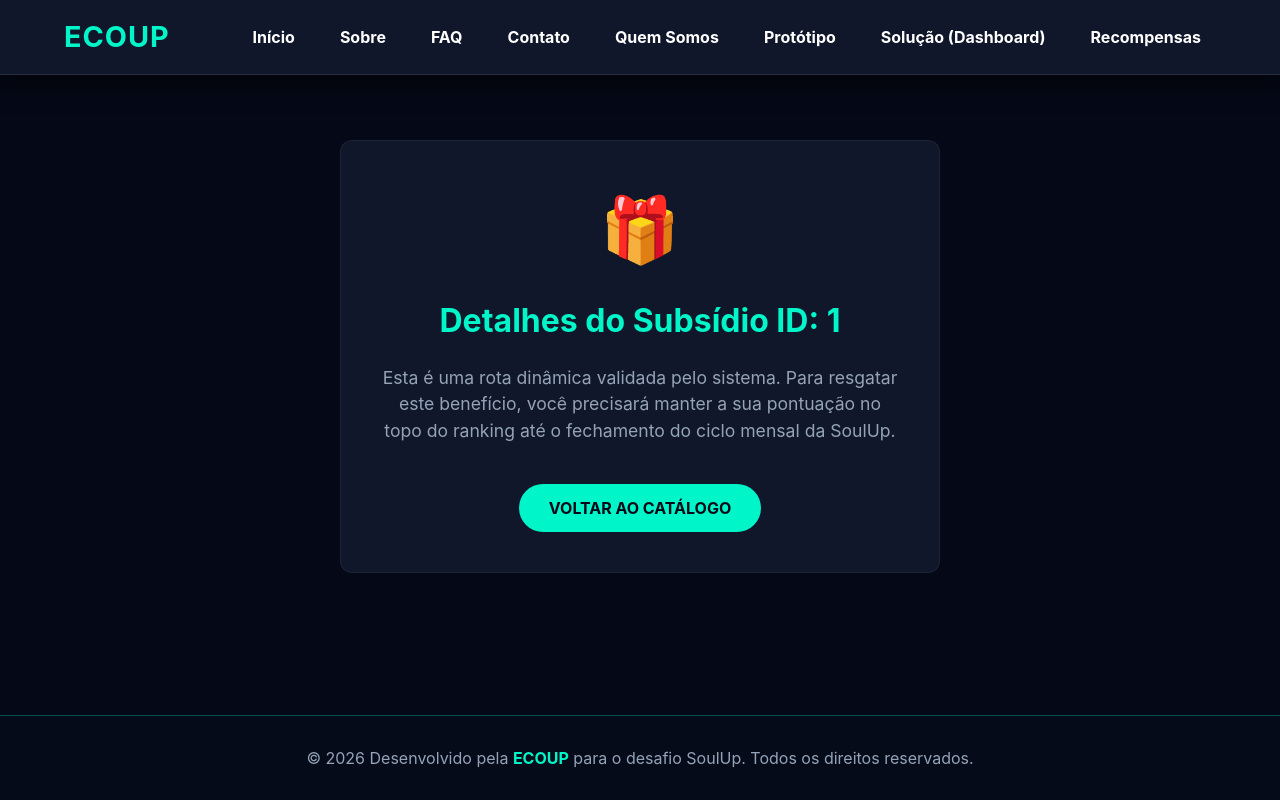
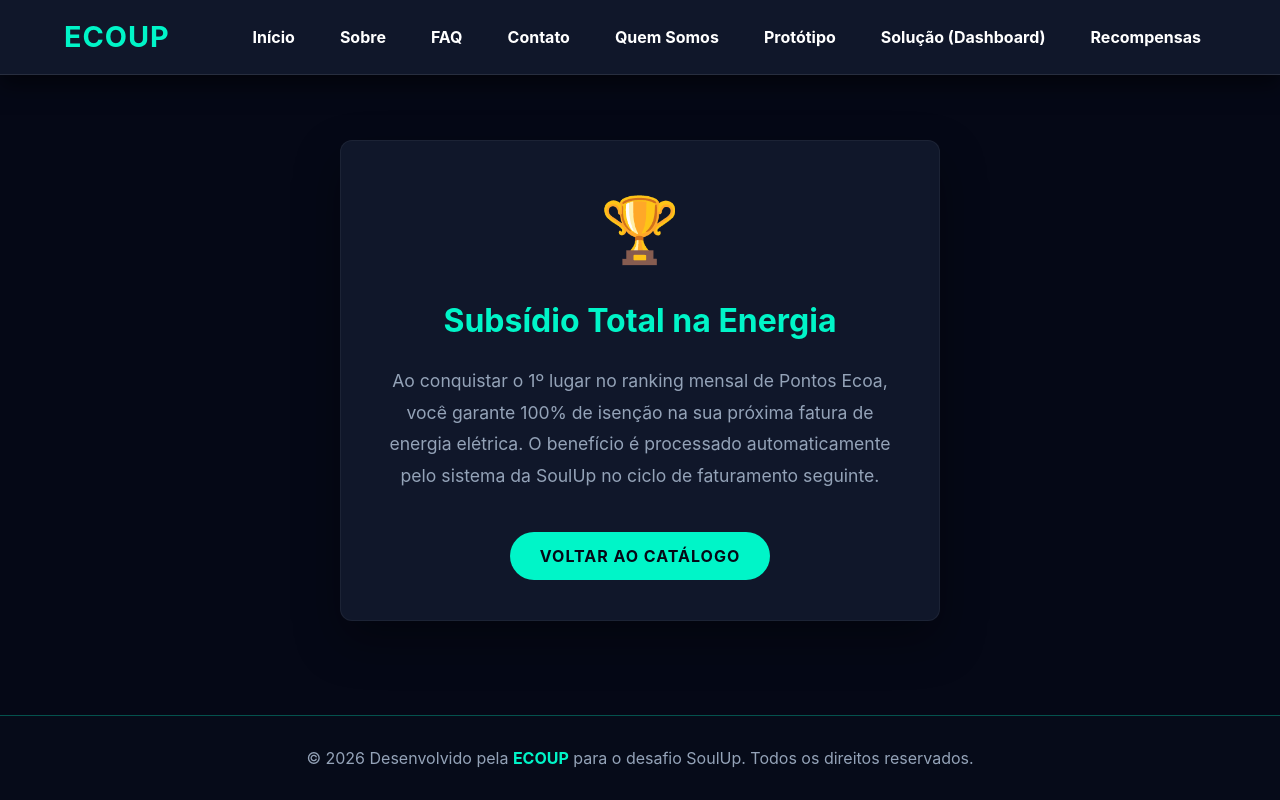
Before and after one commit to nicolaspk/ecoup-gamificacao-sprint3, a React (Vite) app in the folder my-app/: page /recompensas/1 in a window 1280 px wide. Built offline with nearby package versions, Linux system fonts and the light colour scheme.

Commit message:
fix: implementa detalhes da página RecompensaDetalhes no README.

```diff
--- a/my-app/src/pages/RecompensaDetalhes.tsx
+++ b/my-app/src/pages/RecompensaDetalhes.tsx
@@ -4,16 +4,30 @@ export default function RecompensaDetalhes() {
   const { id } = useParams();
   const navigate = useNavigate();
 
+  // Lógica simples para mudar o conteúdo com base no ID da rota dinâmica
+  const detalhes = id === '1'
+    ? {
+        titulo: "Subsídio Total na Energia",
+        descricao: "Ao conquistar o 1º lugar no ranking mensal de Pontos Ecoa, você garante 100% de isenção na sua próxima fatura de energia elétrica. O benefício é processado automaticamente pelo sistema da SoulUp no ciclo de faturamento seguinte.",
+        icone: "🏆"
+      }
+    : {
+        titulo: "Subsídio Parcial na Energia",
+        descricao: "Ficando em 2º ou 3º lugar no ranking mensal, você é recompensado com um desconto de até 50% na sua conta de luz. Continue registrando suas ações sustentáveis para alcançar o topo!",
+        icone: "🥈"
+      };
+
   return (
-    <section className="bg-[#10172a] p-[30px] md:p-[40px] rounded-[12px] border border-white/5 text-center max-w-[600px] mx-auto">
-      <div className="text-[4rem] mb-[20px]">🎁</div>
-      <h2 className="text-[#00f5c8] text-[2rem] font-bold mb-[20px]">Detalhes do Subsídio ID: {id}</h2>
-      <p className="text-[#94a3b8] text-[1.1rem] mb-[40px]">
-        Esta é uma rota dinâmica validada pelo sistema. Para resgatar este benefício, você precisará manter a sua pontuação no topo do ranking até o fechamento do ciclo mensal da SoulUp.
+    <section className="bg-[#10172a] p-[30px] md:p-[40px] rounded-[12px] border border-white/5 text-center max-w-[600px] mx-auto shadow-[0_20px_45px_rgba(0,0,0,0.35)]">
+      <div className="text-[4rem] mb-[20px]">{detalhes.icone}</div>
+      <h2 className="text-[#00f5c8] text-[2rem] font-bold mb-[20px]">{detalhes.titulo}</h2>
+      <p className="text-[#94a3b8] text-[1.1rem] mb-[40px] leading-[1.8]">
+        {detalhes.descricao}
       </p>
+
       <button
         onClick={() => navigate('/recompensas')}
-        className="bg-[#00f5c8] text-[#050816] py-[12px] px-[30px] font-bold rounded-[30px] uppercase hover:bg-[#00ddb3] cursor-pointer"
+        className="bg-[#00f5c8] text-[#050816] py-[12px] px-[30px] font-bold rounded-[30px] uppercase tracking-[1px] hover:bg-[#00ddb3] cursor-pointer"
       >
         Voltar ao Catálogo
       </button>
```
Also changed, not shown: 1 other file (tests, documents, lock files or other folders).
